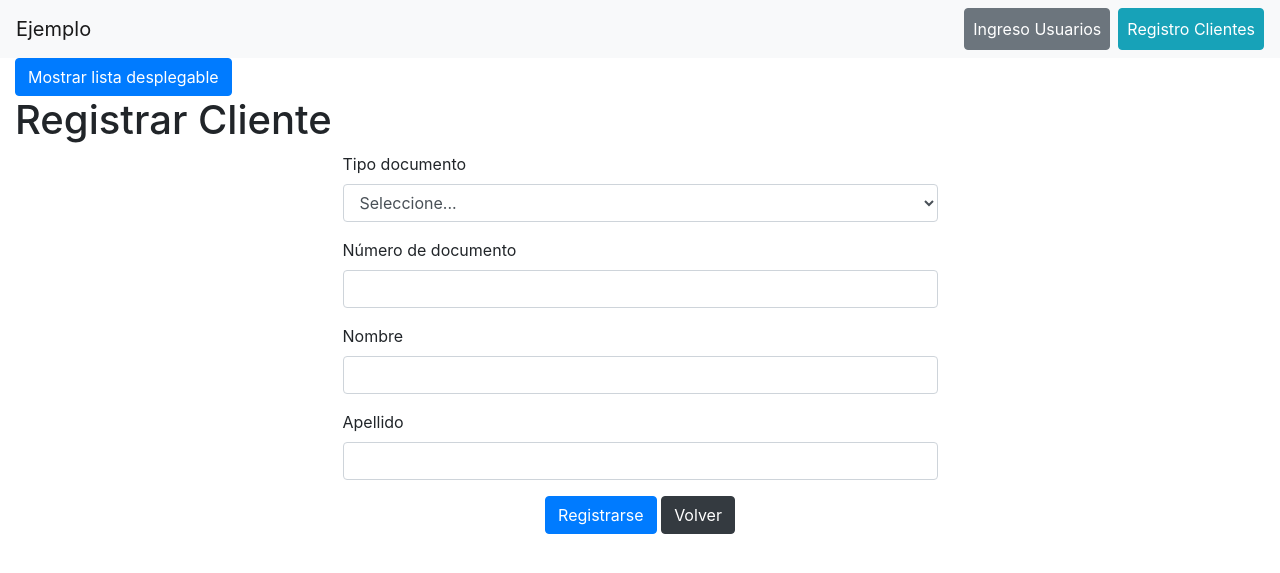
After one commit to inghggw/mvc, a PHP site: page /view/pruebaAjax.php in a window 1280 px wide. The commit adds this page. Shown: the top 573 px of the page. Run offline with PHP 8.4, Linux system fonts and the light colour scheme.

Commit message:
Ajax generico

```diff
--- /dev/null
+++ b/public/js/pruebaAjax.js
@@ -0,0 +1,55 @@
+$(document).on('click', '#btnMostrar', function(event) {
+	$.ajax({
+		url: 'index.php',
+		type: 'POST',
+		data: {c:'inicio',a:'mostrarArreglo'},
+	})
+	.done(function(res) {
+		//console.log(res);
+		datos = $.parseJSON(res);
+		var lista = '<select class="form-control col-2">';
+		$.each(datos, function(index, val) {
+			//console.log(index);
+			//console.log(val);
+			lista += '<option value="'+index+'">'+val+'</option>';
+		});
+		lista += '</select>';
+		$('#lista').html(lista);
+	})
+	.fail(function() {
+		console.log("error");
+	})
+	.always(function() {
+		console.log("complete");
+	});
+
+});
+
+$(document).on('submit', '.fAjax', function(e) {
+	//Evita recargar la pagina
+	e.preventDefault();
+
+	$.ajax({
+		url: 'index.php',
+		type: $(this).data('metodo'),
+		data: $(this).serialize()
+			/*{
+			c:'cliente',a:'store',
+			   nombre:$('input[name="nombre"]').val(),
+			   apellido:$('input[name="apellido"]').val(),
+			   tipodocumento:$('select[name="tipodocumento"]').val(),
+			   documento:$('input[name="documento"]').val(),
+			},*/
+	})
+	.done(function(res) {
+		console.log(res);
+	})
+	.fail(function() {
+		console.log("error");
+	})
+	.always(function() {
+		console.log("complete");
+	});
+
+
+});
--- a/view/layout/script.php
+++ b/view/layout/script.php
@@ -49,3 +49,4 @@
   <script src="public/js/jquery-3.3.1.min.js"></script>
   <script src="public/js/bootstrap.min.js"></script>
   <script src="public/js/funciones.js"></script>
+  <script src="public/js/pruebaAjax.js"></script>
--- /dev/null
+++ b/view/pruebaAjax.php
@@ -0,0 +1,42 @@
+<?php include('layout/head.php');?>
+
+<button id="btnMostrar" class="btn btn-primary">Mostrar lista desplegable</button>
+
+<h1>Registrar Cliente</h1>
+
+<form class="col-md-6 offset-md-3 fAjax" data-metodo="POST">
+
+ <input type="hidden" name="c" value="cliente">
+ <input type="hidden" name="a" value="store">
+
+  <div class="form-group">
+    <label>Tipo documento</label>
+    <select name="tipodocumento" class="form-control">
+    	<option value="">Seleccione...</option>
+    	<option value="1">Cédula</option>
+    	<option value="2">Tarjeta Identidad</option>
+    </select>
+  </div>
+  <div class="form-group">
+    <label>Número de documento</label>
+    <input type="number" class="form-control" name="documento">
+  </div>
+
+  <div class="form-group">
+    <label>Nombre</label>
+    <input type="text" class="form-control" name="nombre">
+  </div>
+  <div class="form-group">
+    <label>Apellido</label>
+    <input type="text" class="form-control" name="apellido">
+  </div>
+  <div class="form-group text-center">
+  <button id="btnRegistrar" class="btn btn-primary">Registrarse</button>
+  <!--<input type="button" class="btn btn-primary" value="Registrarse">-->
+  <a href="index.php" class="btn btn-dark">Volver</a>
+</div>
+</form>
+
+<div id="lista"></div>
+<?php include('layout/script.php');
+ 	  include('layout/footer.php');?>
```
Also changed, not shown: controller/ClienteController.php (+4 -4 lines), controller/InicioController.php (+8 -0 lines).
